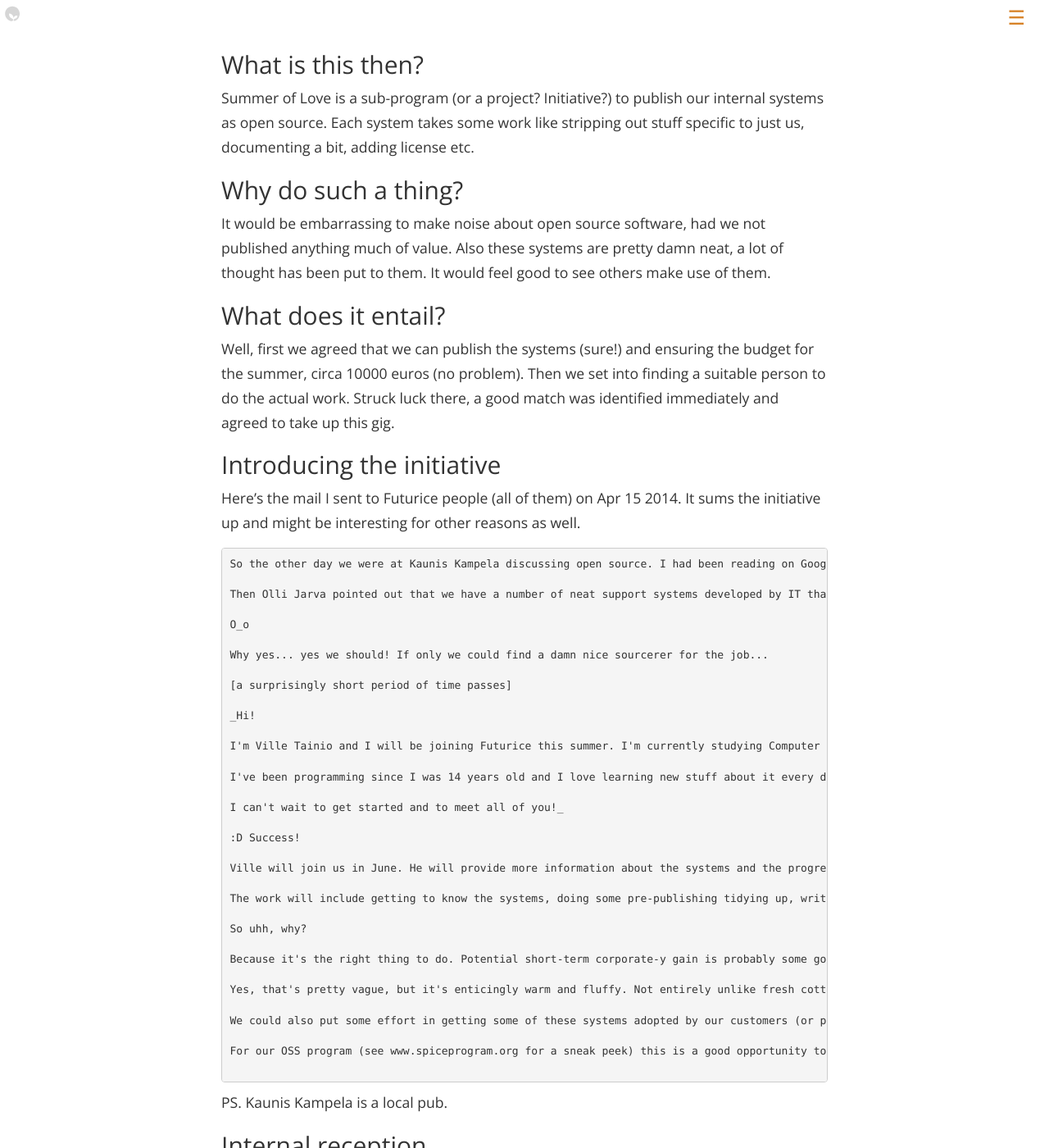
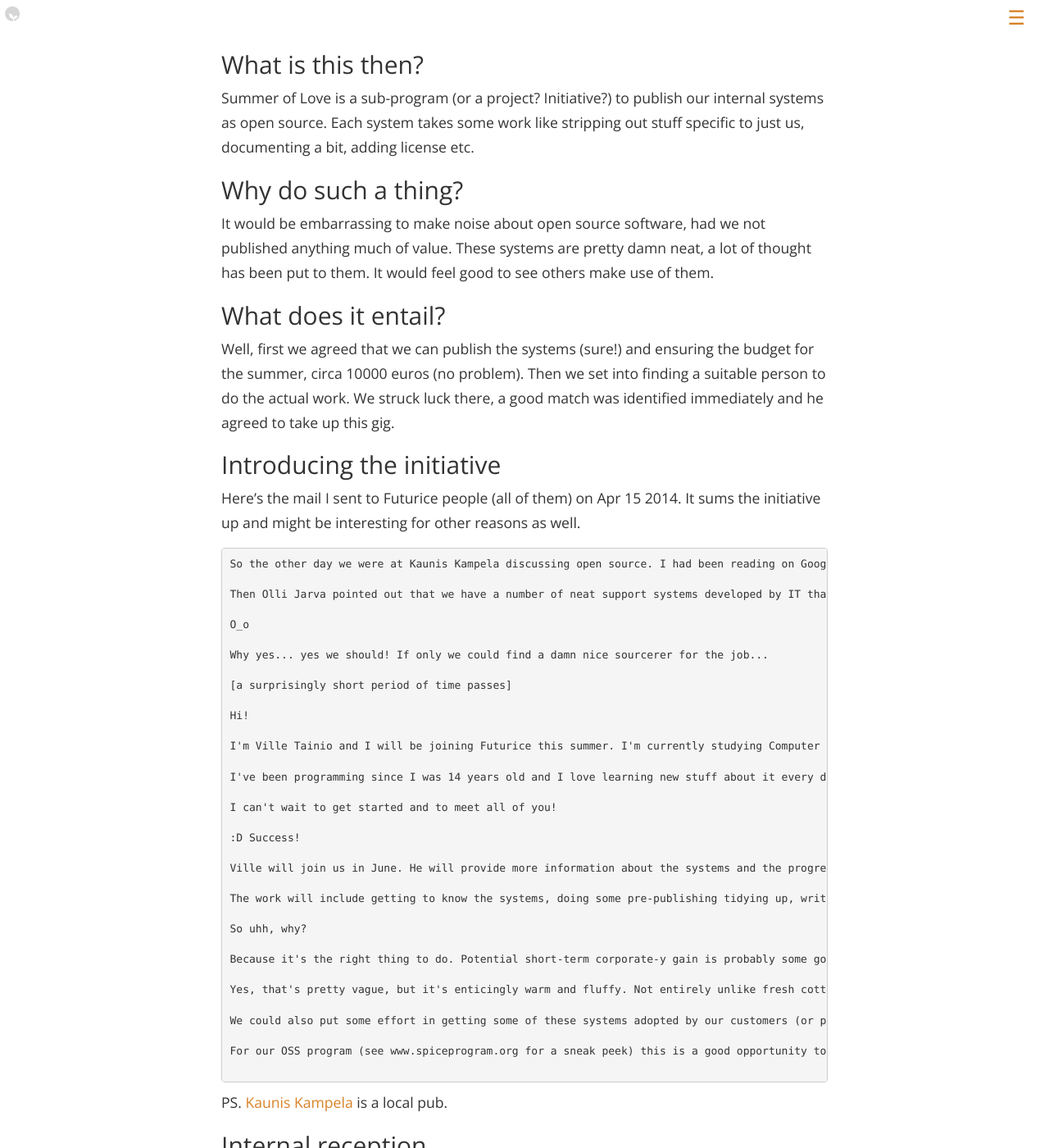
Before and after one commit to futurice/spiceprogram, a Jekyll site: the page built from summer-of-love/index.html, in a window 1280 px wide and 1400 px high, scrolled down 476 px. Shown: the whole window at 82% size. Built offline with Jekyll 4.4.1, drawn with Linux system fonts in a browser that asks for light colours; nearby versions of some CDN libraries; some of the changed text lies outside the part shown.

Commit message:
Update summer-of-love.md
Typos, typos everywhere :|

```diff
--- a/_includes/summer-of-love.md
+++ b/_includes/summer-of-love.md
@@ -5,11 +5,11 @@ Summer of Love is a sub-program (or a project? Initiative?) to publish our inter
 
 Why do such a thing?
 --------------------
-It would be embarrassing to make noise about open source software, had we not published anything much of value. Also these systems are pretty damn neat, a lot of thought has been put to them. It would feel good to see others make use of them.
+It would be embarrassing to make noise about open source software, had we not published anything much of value. These systems are pretty damn neat, a lot of thought has been put to them. It would feel good to see others make use of them.
 
 What does it entail?
 --------------------
-Well, first we agreed that we can publish the systems (sure!) and ensuring the budget for the summer, circa 10000 euros (no problem). Then we set into finding a suitable person to do the actual work. Struck luck there, a good match was identified immediately and agreed to take up this gig.
+Well, first we agreed that we can publish the systems (sure!) and ensuring the budget for the summer, circa 10000 euros (no problem). Then we set into finding a suitable person to do the actual work. We struck luck there, a good match was identified immediately and he agreed to take up this gig.
 
 Introducing the initiative
 --------------------------
@@ -26,13 +26,13 @@ Why yes... yes we should! If only we could find a damn nice sourcerer for the jo
 
 [a surprisingly short period of time passes]
 
-_Hi!
+Hi!
 
 I'm Ville Tainio and I will be joining Futurice this summer. I'm currently studying Computer Science at Aalto University and mainly focusing on web software.  I'm also currently the Master of Corporate Relationships at the Computer Science guild.  My passion is to create cool things and help other people with technology. I want to be really proud of my work and I believe that our summer project is something that makes not just me, but everyone really proud of working for Futurice.
 
 I've been programming since I was 14 years old and I love learning new stuff about it every day. During my free time, besides programming, I play synth/french horn in a band called Blind Architect (https://www.youtube.com/watch?v=o1Gux8GWkHI check it out!). I also enjoy running and an occasional round of disc golf.
 
-I can't wait to get started and to meet all of you!_
+I can't wait to get started and to meet all of you!
 
 :D Success!
 
@@ -52,7 +52,7 @@ For our OSS program (see www.spiceprogram.org for a sneak peek) this is a good o
 
 </pre>
 
-PS. Kaunis Kampela is a local pub.
+PS. [Kaunis Kampela](http://www.kalaravintolat.fi/kauniskampela "Kaunis Kampela") is a local pub.
 
 Internal reception
 ------------------
@@ -60,8 +60,8 @@ The internal reception was delightfully positive. I received about a dozen mail
 
 External reception
 ------------------
-So far there's been some interest towards the released systems and solutions, but nothing major yet. That's okay and precisely what we expected. We plan to look into how to promote the systems (and the initiative) next. That's a company advantage; an actual marketing organization and a lot of corporate contacts.
+So far there's been some interest towards the released systems and solutions, but nothing that exciting yet. That's okay and precisely what we expected. We plan to look into how to promote the systems (and the initiative) next. That's a company advantage; an actual marketing organization and a lot of contacts.
 
 Next steps
 ----------
-Ville continues the work and will help with other Spice Program activities as well. We will talk internally to find out, if our people would be interested in promoting some of the systems to our customers.
+Ville continues the work and he will help with other Spice Program activities as well. We will talk internally to find out if our people would be interested in promoting some of the systems to our customers. Things of value have already been achieved, so it is all pretty laid back now.
```
